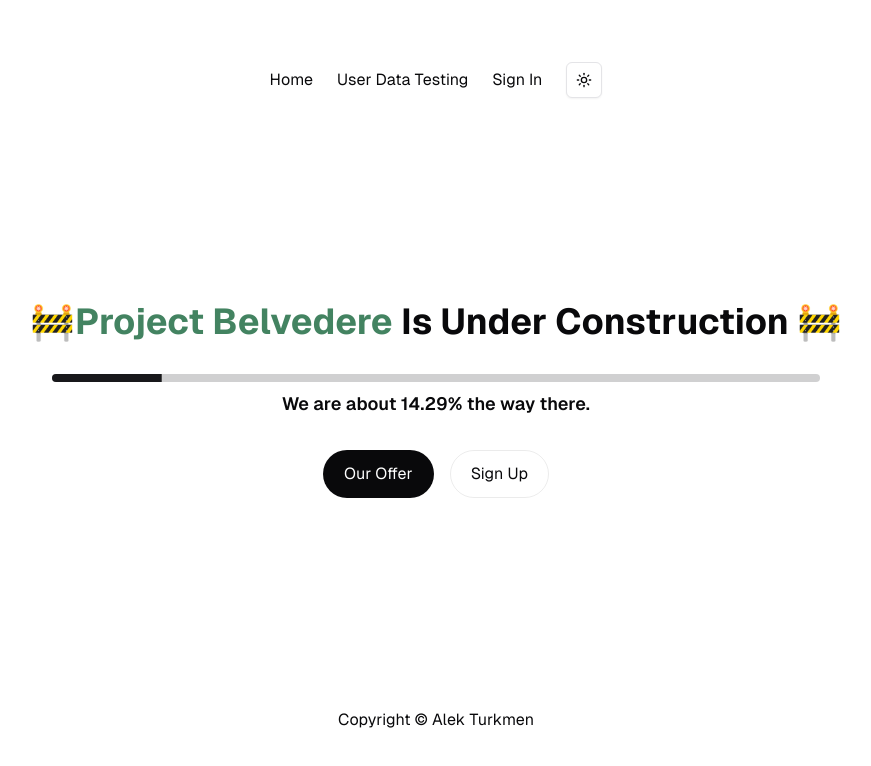
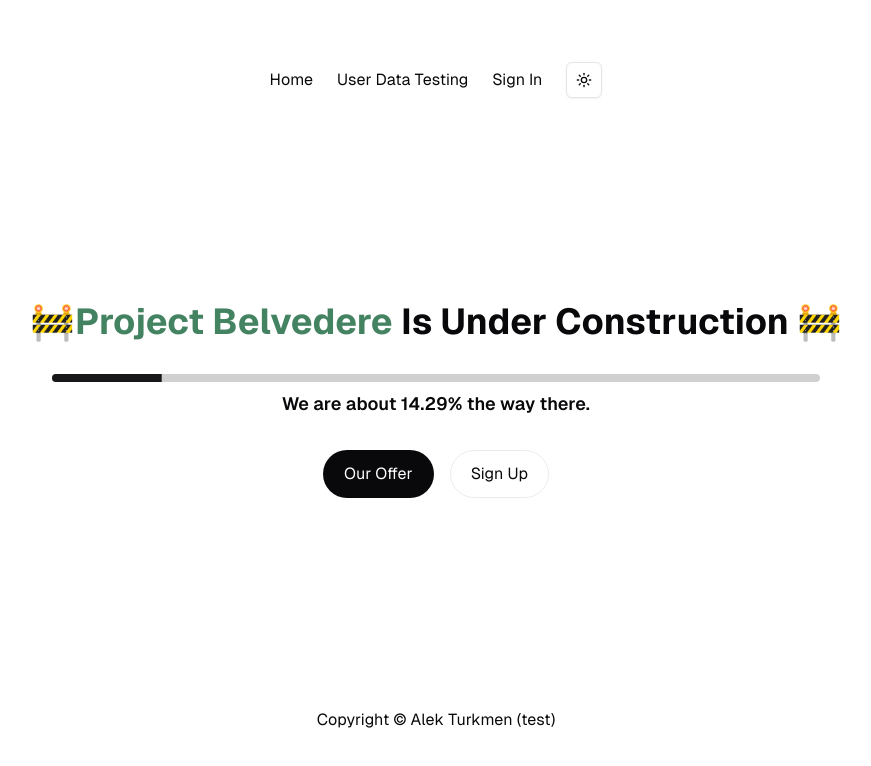
Before and after one commit to AlekTurkmen/belvederefullstack, a Next.js app: page / in a window 1280 px wide. Shown: the top 766 px of the page, without its empty margins (204-1075 px from the left). Built offline with nearby package versions, Linux system fonts and the light colour scheme.

Commit message:
i might have borken everything

```diff
--- a/app/page.tsx
+++ b/app/page.tsx
@@ -62,7 +62,7 @@ export default function Home() {
           target="_blank"
           rel="noopener noreferrer"
         >
-          Copyright © Alek Turkmen
+          Copyright © Alek Turkmen (test)
         </a>
       </footer>
     </div>
```
